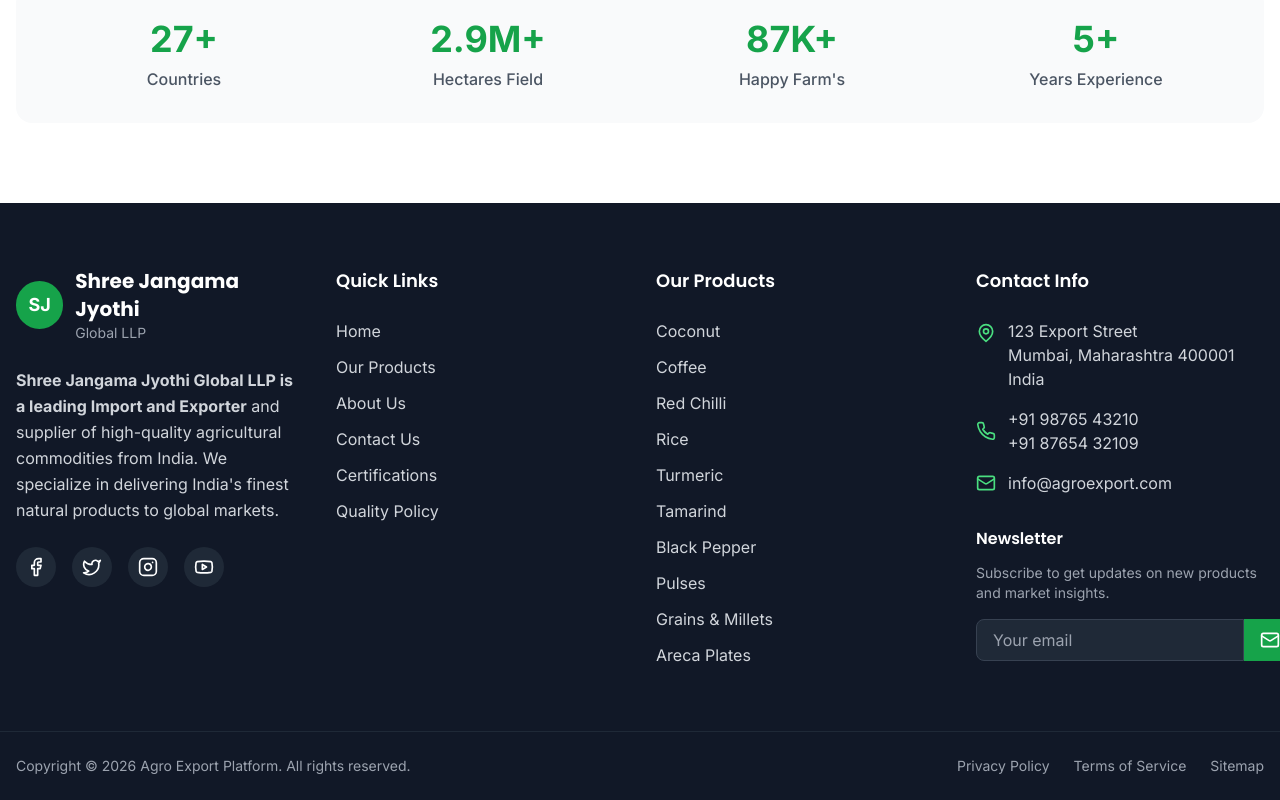
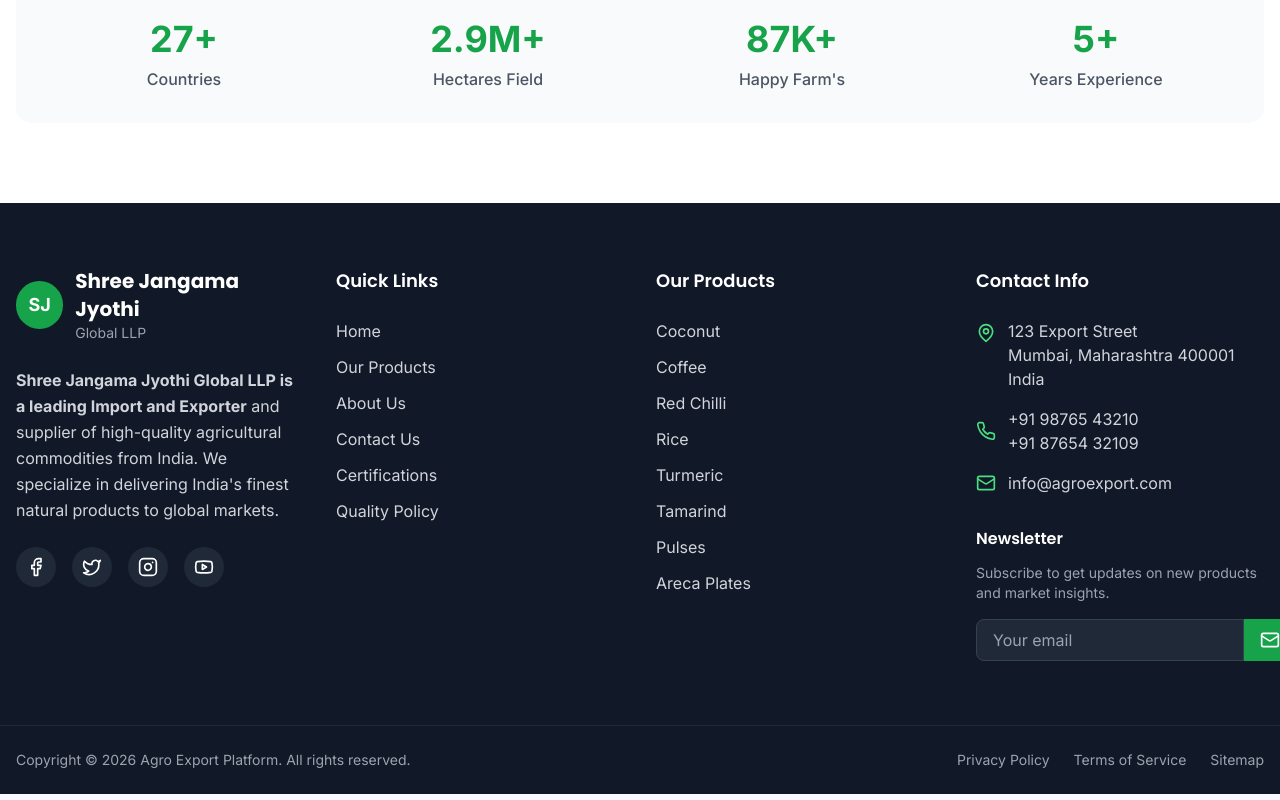
Before and after one commit to mdanouf44-cyber/JangamaJyothii, a Next.js app: page / in a window 1280 px wide. Shown: the part 6467-7267 px from the top of the page. Built offline with nearby package versions, Linux system fonts and the light colour scheme; no server answers.

Commit message:
Update footer to show only 8 specified products - remove Black Pepper and Grains & Millets

```diff
--- a/src/components/Footer.tsx
+++ b/src/components/Footer.tsx
@@ -20,9 +20,7 @@ const Footer = () => {
     { name: 'Rice', href: '/products/rice' },
     { name: 'Turmeric', href: '/products/turmeric' },
     { name: 'Tamarind', href: '/products/tamarind' },
-    { name: 'Black Pepper', href: '/products/black-pepper' },
     { name: 'Pulses', href: '/products/pulses' },
-    { name: 'Grains & Millets', href: '/products/grains-millets' },
     { name: 'Areca Plates', href: '/products/areca-plates' }
   ]
 
```
